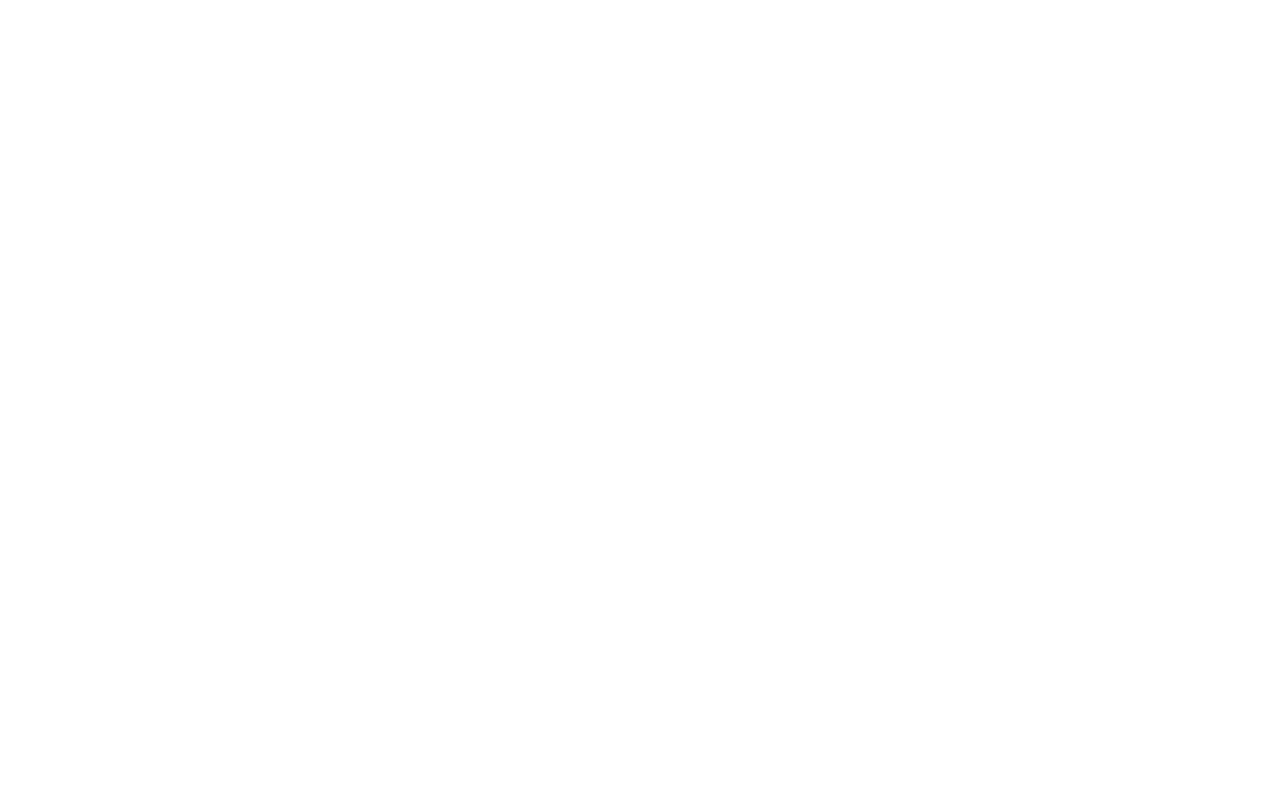
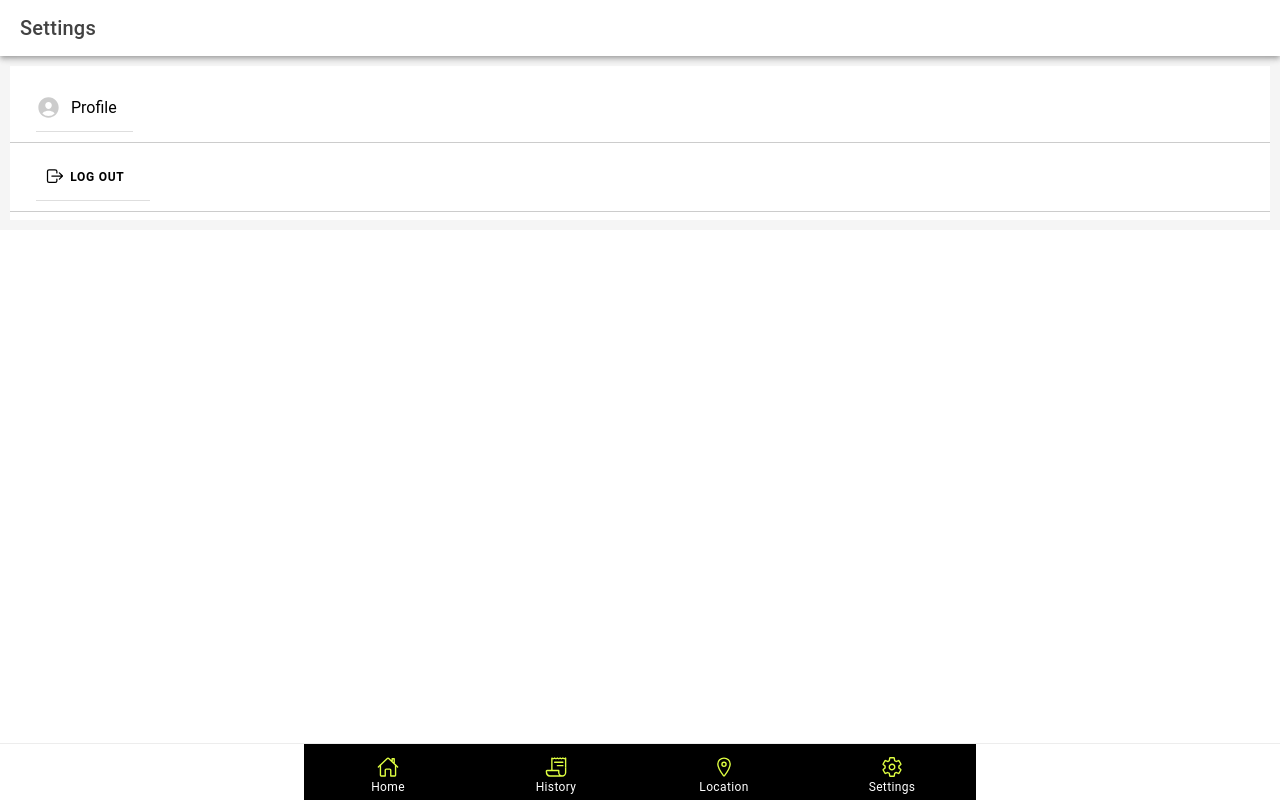
Before and after one commit to NASTAFTechnologies/Drive-Application, a React (Create React App) app: page /menu/setting in a window 1280 px wide. Built offline with nearby package versions, Linux system fonts and the light colour scheme; sample sign-in values are in the browser's storage.

Commit message:
Update for Profile page

```diff
--- a/src/App.tsx
+++ b/src/App.tsx
@@ -1,39 +1,43 @@
-import React from "react";
-import { Route } from "react-router-dom";
-import { IonApp, IonRouterOutlet, setupIonicReact } from "@ionic/react";
-import { IonReactRouter } from "@ionic/react-router";
-import Login from "./components/form/LoginForm";
+import React from 'react';
+import { Route, Redirect } from 'react-router-dom';
+import { IonApp, IonRouterOutlet, setupIonicReact } from '@ionic/react';
+import { IonReactRouter } from '@ionic/react-router';
+import Login from './components/form/LoginForm';
+import Menu from './components/Menu/Menu';
 
 /* Core CSS required for Ionic components to work properly */
-import "@ionic/react/css/core.css";
+import '@ionic/react/css/core.css';
 
 /* Basic CSS for apps built with Ionic */
-import "@ionic/react/css/normalize.css";
-import "@ionic/react/css/structure.css";
-import "@ionic/react/css/typography.css";
+import '@ionic/react/css/normalize.css';
+import '@ionic/react/css/structure.css';
+import '@ionic/react/css/typography.css';
 
 /* Optional CSS utils that can be commented out */
-import "@ionic/react/css/padding.css";
-import "@ionic/react/css/float-elements.css";
-import "@ionic/react/css/text-alignment.css";
-import "@ionic/react/css/text-transformation.css";
-import "@ionic/react/css/flex-utils.css";
-import "@ionic/react/css/display.css";
-import Menu from "./components/Menu/Menu";
-
+import '@ionic/react/css/padding.css';
+import '@ionic/react/css/float-elements.css';
+import '@ionic/react/css/text-alignment.css';
+import '@ionic/react/css/text-transformation.css';
+import '@ionic/react/css/flex-utils.css';
+import '@ionic/react/css/display.css';
 
 setupIonicReact();
 
-const App: React.FC = () => (
+const App: React.FC = () => {
+  const isAuthenticated = localStorage.getItem('auth');
+
+  return (
     <IonApp>
       <IonReactRouter>
         <IonRouterOutlet>
-        <Route path="/menu" component={Menu} exact={true} />
-        <Route path="/" component={Login} exact={true} />
-        {/* <Route exact path="/" render={() => <Redirect to="/menu" />} /> */}
+          <Route path="/menu" component={Menu} />
+          <Route exact path="/">
+            {isAuthenticated ? <Redirect to="/menu" /> : <Login />}
+          </Route>
         </IonRouterOutlet>
       </IonReactRouter>
     </IonApp>
   );
+};
 
 export default App;
--- a/src/components/Menu/Menu.tsx
+++ b/src/components/Menu/Menu.tsx
@@ -1,4 +1,5 @@
 import React, { useState } from 'react';
+import { useHistory } from 'react-router-dom';
 import './Menu.css';
 import { Route, Redirect } from 'react-router-dom';
 import { IonTabs, IonRouterOutlet, IonTabBar, IonTabButton, IonIcon, IonLabel, IonPage } from '@ionic/react';
@@ -13,6 +14,12 @@
 import Profile from '../Settings/Profile/Profile';
 
 const Menu: React.FC = () => {
+  const history = useHistory();
+
+  const handleLogout = () => {
+    localStorage.removeItem('auth'); // Remove the authentication flag from localStorage
+    history.push('/'); // Redirect to the login page
+  };
   const [activeTab, setActiveTab] = useState('Menu1');
 
   const handleTabChange = (tab: string) => {
--- a/src/components/Settings/Settings.tsx
+++ b/src/components/Settings/Settings.tsx
@@ -35,7 +35,6 @@
                   <IonIcon className="icon" icon={personCircle} />
                   <IonLabel className='label'>Profile</IonLabel>
                 </div>
-
               </IonItem>
             </div>
             <div className="list-item" onClick={handleLogout}>
```
Lines whose indentation alone changed are shown as unchanged.
